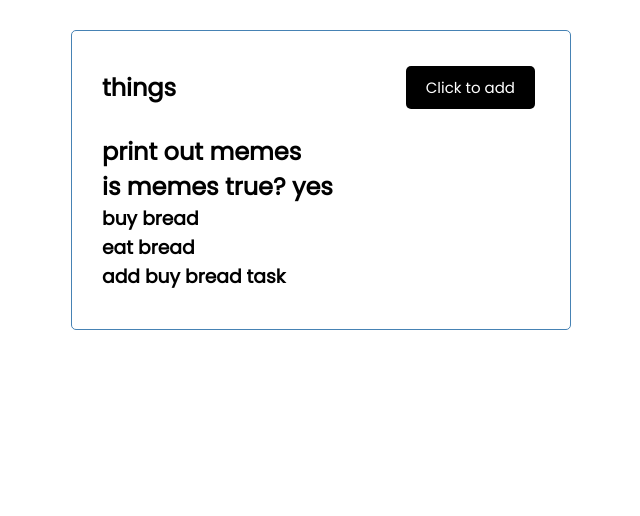
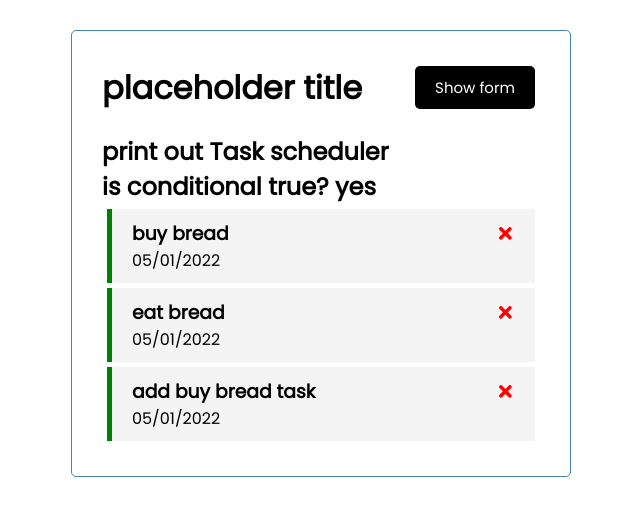
Before and after one commit to FlimothyCrow/Meme-Gallery, a React (Create React App) app: page / in a window 1280 px wide. Shown: the top 516 px of the page, without its empty margins (319-959 px from the left). Built offline with nearby package versions, Linux system fonts and the light colour scheme.

Commit message:
defined form

```diff
--- a/package.json
+++ b/package.json
@@ -8,6 +8,7 @@
     "@testing-library/user-event": "^13.5.0",
     "react": "^18.0.0",
     "react-dom": "^18.0.0",
+    "react-icons": "^4.3.1",
     "react-scripts": "5.0.1",
     "web-vitals": "^2.1.4"
   },
--- a/public/index.html
+++ b/public/index.html
@@ -9,7 +9,6 @@
       name="description"
       content="Web site created using create-react-app"
     />
-    <link rel="apple-touch-icon" href="%PUBLIC_URL%/logo192.png" />
     <!--
       manifest.json provides metadata used when your web app is installed on a
       user's mobile device or desktop. See https://developers.google.com/web/fundamentals/web-app-manifest/
--- a/src/App.js
+++ b/src/App.js
@@ -1,9 +1,10 @@
 import "./App.css"
 import Header from "./components/Header"
 import Tasks from "./components/Tasks"
+import AddTaskForm from "./components/AddTaskForm"
 import { useState } from "react"
 
-const memesText = "memes"
+const taskText = "Task scheduler"
 
 // create button that hides or reveals drum img
 
@@ -13,6 +14,7 @@ const memesText = "memes"
 // if not, error state, try again
 
 function App() {
+    const [showAddTask, setShowAddTask] = useState(false)
     const [arrayOfTasks, setTasks] = useState([
         {
             id: 1,
@@ -34,12 +36,40 @@ function App() {
         },
     ])
 
+    // add task
+    const addTask = (taskObject) => {
+        const id = arrayOfTasks.length + 1
+        const newTask = { id, ...taskObject }
+        console.log(id)
+        setTasks([...arrayOfTasks, newTask])
+    }
+
+    // task deleter
+    const deleteTask = (id) => {
+        console.log(id, " deleted")
+        setTasks(arrayOfTasks.filter((taskObject) => taskObject.id !== id))
+    }
+
+    // task reminder toggle
+    const toggleReminder = (id) => {
+        setTasks(
+            arrayOfTasks.map((taskObject) =>
+                taskObject.id === id ? { ...taskObject, reminder: !taskObject.reminder } : taskObject
+            )
+        )
+    }
+
     return (
         <div className="container">
-            <Header title="things" />
-            <h2>print out {memesText}</h2>
-            <h2>is memes true? {memesText ? "yes" : "no"}</h2>
-            <Tasks arrayOfTasks={arrayOfTasks} />
+            <Header onAdd={() => setShowAddTask(!showAddTask)} showAdd={showAddTask} />
+            {showAddTask && <AddTaskForm onAdd={addTask} />}
+            <h2>print out {taskText}</h2>
+            <h2>is conditional true? {taskText ? "yes" : "no"}</h2>
+            {arrayOfTasks.length > 0 ? (
+                <Tasks arrayOfTasks={arrayOfTasks} onDelete={deleteTask} onToggle={toggleReminder} />
+            ) : (
+                "No current tasks"
+            )}
         </div>
     )
 }
--- /dev/null
+++ b/src/components/AddTaskForm.js
@@ -0,0 +1,44 @@
+import { useState } from "react"
+
+export const AddTaskForm = ({ onAdd }) => {
+    const [text, setText] = useState("")
+    const [day, setDay] = useState("")
+    const [reminder, setReminder] = useState(false)
+
+    const onSubmit = (e) => {
+        e.preventDefault()
+        if (!text) {
+            alert("Please add a task")
+            return
+        }
+        onAdd({ text, day, reminder })
+        setText("")
+        setDay("")
+        setReminder(false)
+    }
+
+    return (
+        <form className="add-form" onSubmit={onSubmit}>
+            <div className="form-control">
+                <label>Task Name</label>
+                <input type="text" placheolder="Add Task" value={text} onChange={(e) => setText(e.target.value)} />
+            </div>
+            <div className="form-control">
+                <label>Day & Time</label>
+                <input type="text" placheolder="Add Task" value={day} onChange={(e) => setDay(e.target.value)} />
+            </div>
+            <div className="form-control form-control-check">
+                <label>Set Reminder</label>
+                <input
+                    type="checkbox"
+                    value={reminder}
+                    checked={reminder}
+                    onChange={(e) => setReminder(e.currentTarget.checked)}
+                />
+            </div>
+            <input type="submit" value="Save Task" className="btn btn-block" />
+        </form>
+    )
+}
+
+export default AddTaskForm
--- a/src/components/Header.js
+++ b/src/components/Header.js
@@ -1,18 +1,13 @@
 import PropTypes from "prop-types" // allows for definition of propTypes on line 21
 import Button from "./Button" // imports component
 
-const Header = ({ title }) => {
+const Header = ({ title, onAdd, showAdd }) => {
     return (
         <header className="header">
-            <h2>{title}</h2>
-            <Button text="Click to add" onClick={clickPrinter} />
+            <h1>{title}</h1>
+            <Button text={showAdd ? "Hide form" : "Show form"} onClick={onAdd} />
         </header>
     )
-}
-
-const clickPrinter = () => {
-    // get passed to Button component as a prop on line 8
-    console.log("click!")
 }
 
 Header.defaultProps = {
--- /dev/null
+++ b/src/components/Task.js
@@ -0,0 +1,18 @@
+import { FaTimes } from "react-icons/fa"
+
+export const Task = ({ taskObject, onDelete, onToggle }) => {
+    return (
+        <div
+            className={`task ${taskObject.reminder ? "reminderTrue" : "reminderFalse"}`}
+            onDoubleClick={() => onToggle(taskObject.id)}
+        >
+            <h3>
+                {taskObject.text}
+                <FaTimes style={{ color: "red", cursor: "pointer" }} onClick={() => onDelete(taskObject.id)} />
+            </h3>
+            <p>{taskObject.day}</p>
+        </div>
+    )
+}
+
+export default Task
--- a/src/components/Tasks.js
+++ b/src/components/Tasks.js
@@ -1,8 +1,10 @@
-export const Tasks = ({ arrayOfTasks }) => {
+import Task from "./Task"
+
+export const Tasks = ({ arrayOfTasks, onDelete, onToggle }) => {
     return (
         <>
             {arrayOfTasks.map((taskObject) => (
-                <h3 key={taskObject.id}>{taskObject.text}</h3>
+                <Task key={taskObject.id} taskObject={taskObject} onDelete={onDelete} onToggle={onToggle} />
             ))}
         </>
     )
--- a/src/index.css
+++ b/src/index.css
@@ -61,8 +61,12 @@ body {
   cursor: pointer;
 }
 
-.task.reminder {
-  border-left: 5px solid green;
+.task.reminderTrue {
+    border-left: 5px solid green;
+}
+
+.task.reminderFalse {
+  border-left: 5px solid red;
 }
 
 .task h3 {
```
Also changed, not shown: public/manifest.json, 1 other file (tests, documents, lock files or other folders).
